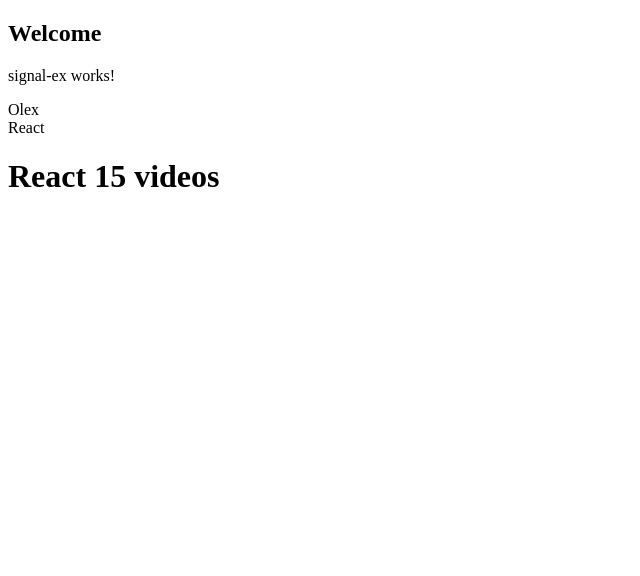
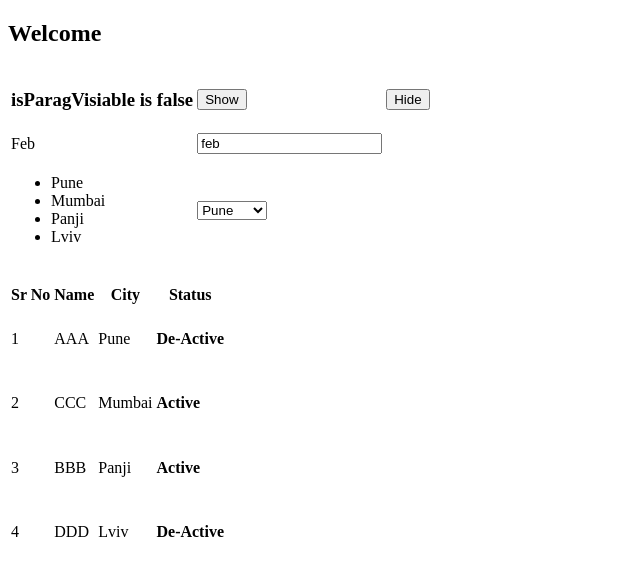
Before and after one commit to NeedGOOD/angular-20-test, an Angular app: page / in a window 1280 px wide. Shown: the top 576 px of the page, without its empty margins (0-640 px from the left). Built offline with nearby package versions, Linux system fonts and the light colour scheme.

Commit message:
feat: Control Flow Statement @if @else @for

```diff
--- a/src/app/app.html
+++ b/src/app/app.html
@@ -1,3 +1,3 @@
 <h2>Welcome</h2>
 
-<app-signal-ex></app-signal-ex>
+<app-control-flow></app-control-flow>
--- a/src/app/app.ts
+++ b/src/app/app.ts
@@ -4,10 +4,11 @@
 import { User } from './components/user/user';
 import { DataBinding } from "./components/data-binding/data-binding";
 import { SignalEx } from './components/signal-ex/signal-ex';
+import { ControlFlow } from './components/control-flow/control-flow';
 
 @Component({
   selector: 'app-root',
-  imports: [SignalEx],
+  imports: [ControlFlow],
   templateUrl: './app.html',
   styleUrl: './app.css'
 })
--- /dev/null
+++ b/src/app/components/control-flow/control-flow.html
@@ -0,0 +1,74 @@
+<table>
+    <tr>
+        <td>
+            @if(isParagVisiable){
+            <p>This is a parag</p>
+            } @else {
+            <h3>isParagVisiable is false</h3>
+            }
+        </td>
+        <td>
+            <button (click)="showP()">Show</button>
+        </td>
+        <td>
+            <button (click)="hideP()">Hide</button>
+        </td>
+    </tr>
+    <tr>
+        <td>
+            @if(startMonth === 'jan') {
+            <span>Jan</span>
+            } @else if(startMonth === 'feb') {
+            <span>Feb</span>
+            }
+        </td>
+        <td>
+            <input type="text" name="" id="" [(ngModel)]="startMonth">
+        </td>
+    </tr>
+    <tr>
+        <td>
+            <ul>
+                @for (item of citiesList; track $index) {
+                <li>{{item}}</li>
+                }
+            </ul>
+        </td>
+        <td>
+            <select name="" id="">
+                @for (item of citiesList; track $index) {
+                <option value="">{{item}}</option>
+                }
+            </select>
+        </td>
+    </tr>
+</table>
+
+<br>
+
+<table>
+    <thead>
+        <tr>
+            <th>Sr No</th>
+            <th>Name</th>
+            <th>City</th>
+            <th>Status</th>
+        </tr>
+    </thead>
+    <tbody>
+        @for (item of studentList; track $index) {
+        <tr>
+            <td>{{$index+1}}</td>
+            <td>{{item.name}}</td>
+            <td>{{item.city}}</td>
+            <td>
+                @if (item.isActive) {
+                <h4>Active</h4>
+                } @else {
+                <h4>De-Active</h4>
+                }
+            </td>
+        </tr>
+        }
+    </tbody>
+</table>
--- /dev/null
+++ b/src/app/components/control-flow/control-flow.ts
@@ -0,0 +1,31 @@
+import { Component } from '@angular/core';
+import { FormsModule } from '@angular/forms';
+
+@Component({
+  selector: 'app-control-flow',
+  imports: [FormsModule],
+  templateUrl: './control-flow.html',
+  styleUrl: './control-flow.css'
+})
+export class ControlFlow {
+  isParagVisiable: boolean = false;
+
+  startMonth: string = 'feb';
+
+  citiesList: string[] = ['Pune', 'Mumbai', 'Panji', 'Lviv'];
+
+  studentList: any[] = [
+    { name: 'AAA', city: 'Pune', isActive: false },
+    { name: 'CCC', city: 'Mumbai', isActive: true },
+    { name: 'BBB', city: 'Panji', isActive: true },
+    { name: 'DDD', city: 'Lviv', isActive: false },
+  ]
+
+  showP() {
+    this.isParagVisiable = true;
+  }
+
+  hideP() {
+    this.isParagVisiable = false;
+  }
+}
```
Also changed, not shown: src/app/components/control-flow/control-flow.css (added), 1 other file (tests, documents, lock files or other folders).
